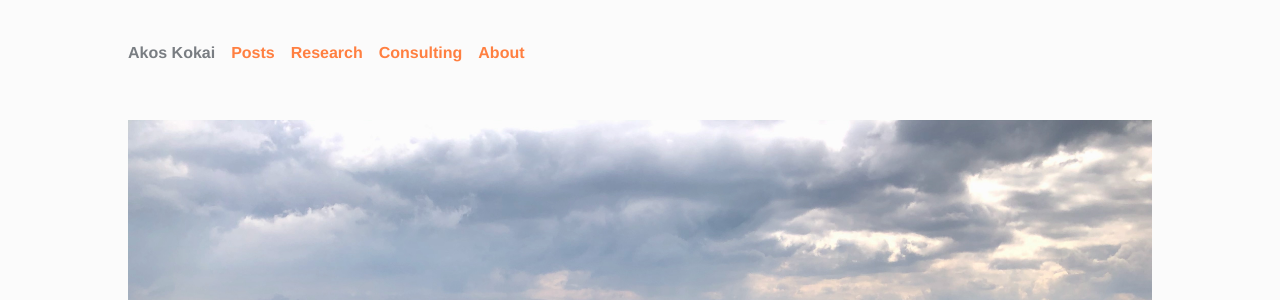
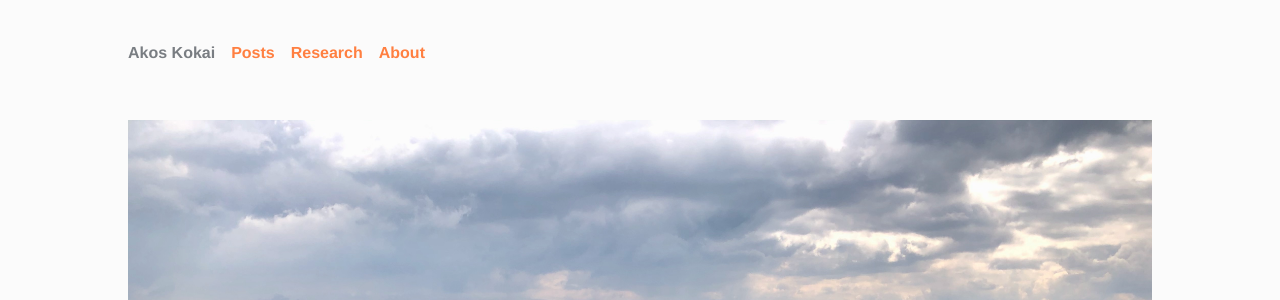
Before and after one commit to akokai/akokai.github.io, a Jekyll site: the page built from index.html, in a window 1280 px wide. Shown: the top 300 px of the page. Built offline with Jekyll 4.4.1, drawn with Linux system fonts in a browser that asks for light colours.

Commit message:
-consulting

```diff
--- a/_config.yml
+++ b/_config.yml
@@ -15,3 +15,4 @@ defaults:
     values:
       layout: "blog"
       archived: false
+exclude: ["consulting"]
--- a/_includes/header.html
+++ b/_includes/header.html
@@ -3,7 +3,6 @@
 <li class="nav"><a class="nav home" href="{{ site.baseurl }}/"><span xmlns:cc="https://creativecommons.org/ns#" property="cc:attributionName">Akos Kokai</span></a></li>
 <li class="nav item begin"><a class="nav" href="{{ site.baseurl }}/posts/">Posts</a></li>
 <li class="nav item"><a class="nav" href="{{ site.baseurl }}/research/">Research</a></li>
-<li class="nav item"><a class="nav" href="{{ site.baseurl }}/consulting/">Consulting</a></li>
 <li class="nav item"><a class="nav" href="{{ site.baseurl }}/about/">About</a></li>
 </ul>
 </div>
```
